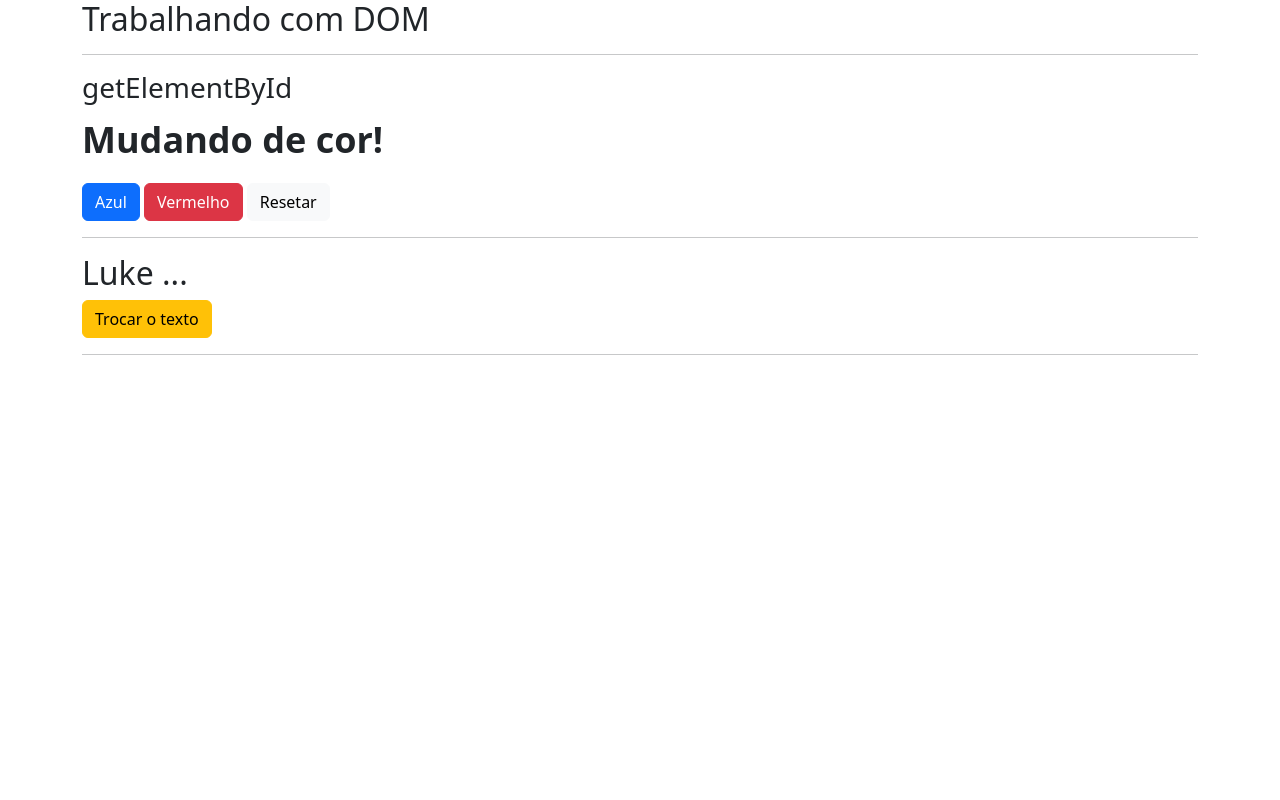
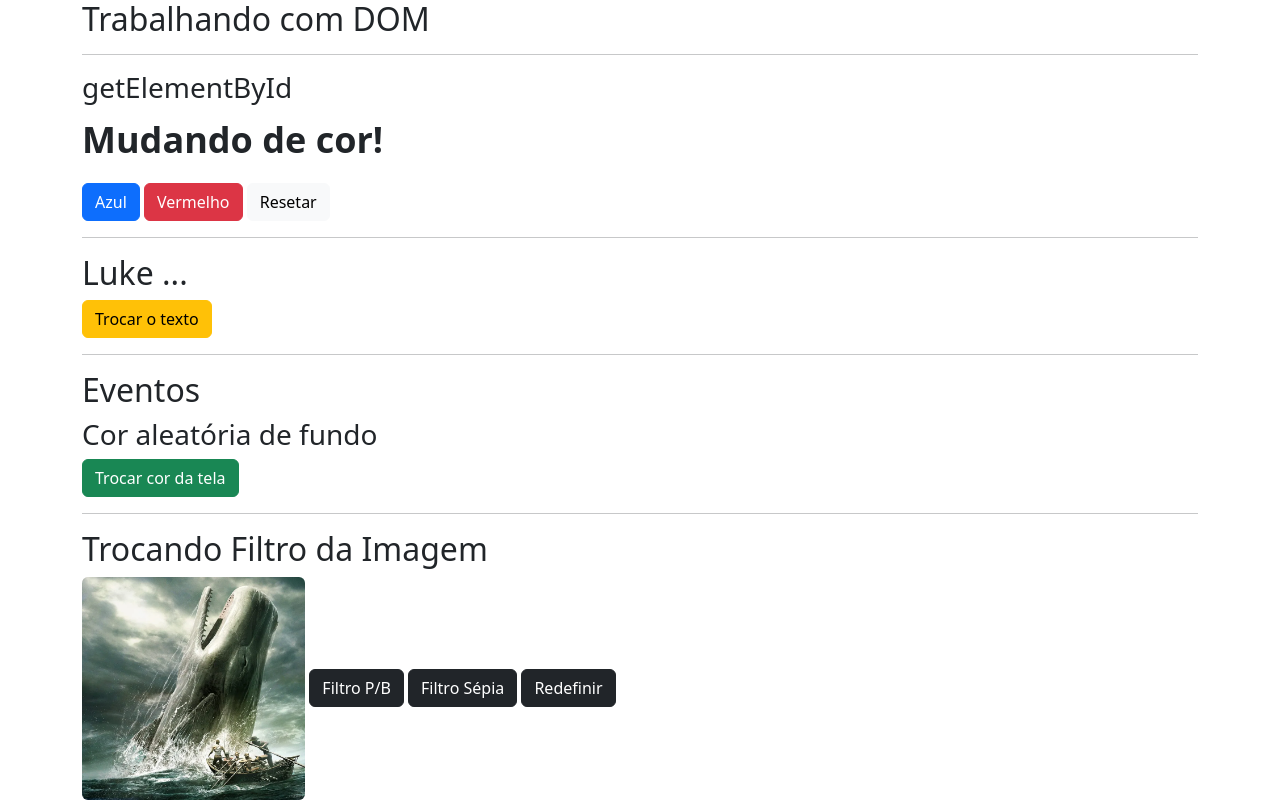
Before and after one commit to cristijung/Aula02-Js-DOM, a plain HTML site: page index.html in a window 1280 px wide. Drawn offline with nearby package versions, Linux system fonts and the light colour scheme.

Commit message:
imagem + filtro

```diff
--- a/index.html
+++ b/index.html
@@ -52,9 +52,53 @@
         class="btn btn-warning"
         value="Trocar o texto"
       />
-      <hr/>
+      <hr />
+      <h2>Eventos</h2>
+      <h3>Cor aleatória de fundo</h3>
 
+      <button class="btn btn-success">Trocar cor da tela</button>
 
+      <script>
+        const btn = document.querySelector("button");
+        function gerarNumAleatoria(numero) {
+          return Math.floor(Math.random() * (numero + 1));
+        }
+
+        btn.addEventListener("click", () => {
+          const corAleatoria = `rgb(${gerarNumAleatoria(
+            255
+          )}, ${gerarNumAleatoria(255)}, ${gerarNumAleatoria(255)})`;
+          document.body.style.backgroundColor = corAleatoria;
+        });
+      </script>
+      <hr />
+
+      <h2>Trocando Filtro da Imagem</h2>
+      <img
+        src="./assets/imagem-um.webp"
+        alt="MobyDick"
+        class="rounded"
+        id="baleia"
+        style="width: 20%"
+      />
+      <input
+        type="button"
+        class="btn btn-dark"
+        onclick="trocarFiltro('gray')"
+        value="Filtro P/B"
+      />
+      <input
+        type="button"
+        class="btn btn-dark"
+        onclick="trocarFiltro('sepia')"
+        value="Filtro Sépia"
+      />
+      <input
+        type="button"
+        class="btn btn-dark"
+        onclick="trocarFiltro('')"
+        value="Redefinir"
+      />
     </section>
   </body>
 </html>
--- a/js/script.js
+++ b/js/script.js
@@ -3,3 +3,17 @@ function changeColor(newColor) {
     const elem = document.getElementById('trocar');
     elem.style.color = newColor;
 }
+
+//-------------------------------------------------
+
+function trocarFiltro(type) {
+    let image = document.getElementById('baleia');
+
+    if (type == 'gray') {
+        image.style.filter = 'grayscale(100%)';
+    } else if (type == 'sepia') {
+        image.style.filter = 'sepia(100%)';
+    } else {
+        image.style.filter = 'none'
+    }
+}
```
Also changed, not shown: assets/imagem-um.webp (added).
